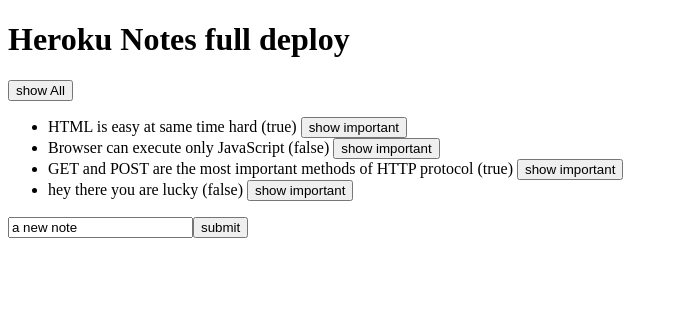
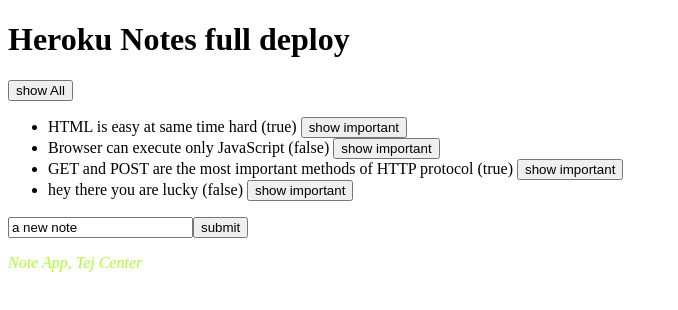
Before and after one commit to Nepsoul/notes-app, a React (Create React App) app in the folder notes-app/: page / in a window 1280 px wide. Shown: the top 310 px of the page, without its empty margins (0-678 px from the left). Built offline with nearby package versions, Linux system fonts and the light colour scheme; data requests are answered from the project's data file.

Commit message:
feat: footer added

```diff
--- a/notes-app/src/App.js
+++ b/notes-app/src/App.js
@@ -3,6 +3,7 @@
 import noteService from "./services/notes";
 
 import Note from "./Note";
+import Footer from "./components/Footer";
 //import axios from "axios";
 
 const App = () => {
@@ -131,6 +132,7 @@
         <input value={newNote} onChange={handleNoteChange} />
         <button type="submit">submit</button>
       </form>
+      <Footer />
     </>
   );
 };
--- /dev/null
+++ b/notes-app/src/components/Footer.js
@@ -0,0 +1,13 @@
+import React from "react";
+
+function Footer() {
+  return (
+    <div>
+      <p style={{ color: "greenyellow", fontStyle: "italic" }}>
+        Note App, Tej Center
+      </p>
+    </div>
+  );
+}
+
+export default Footer;
```
